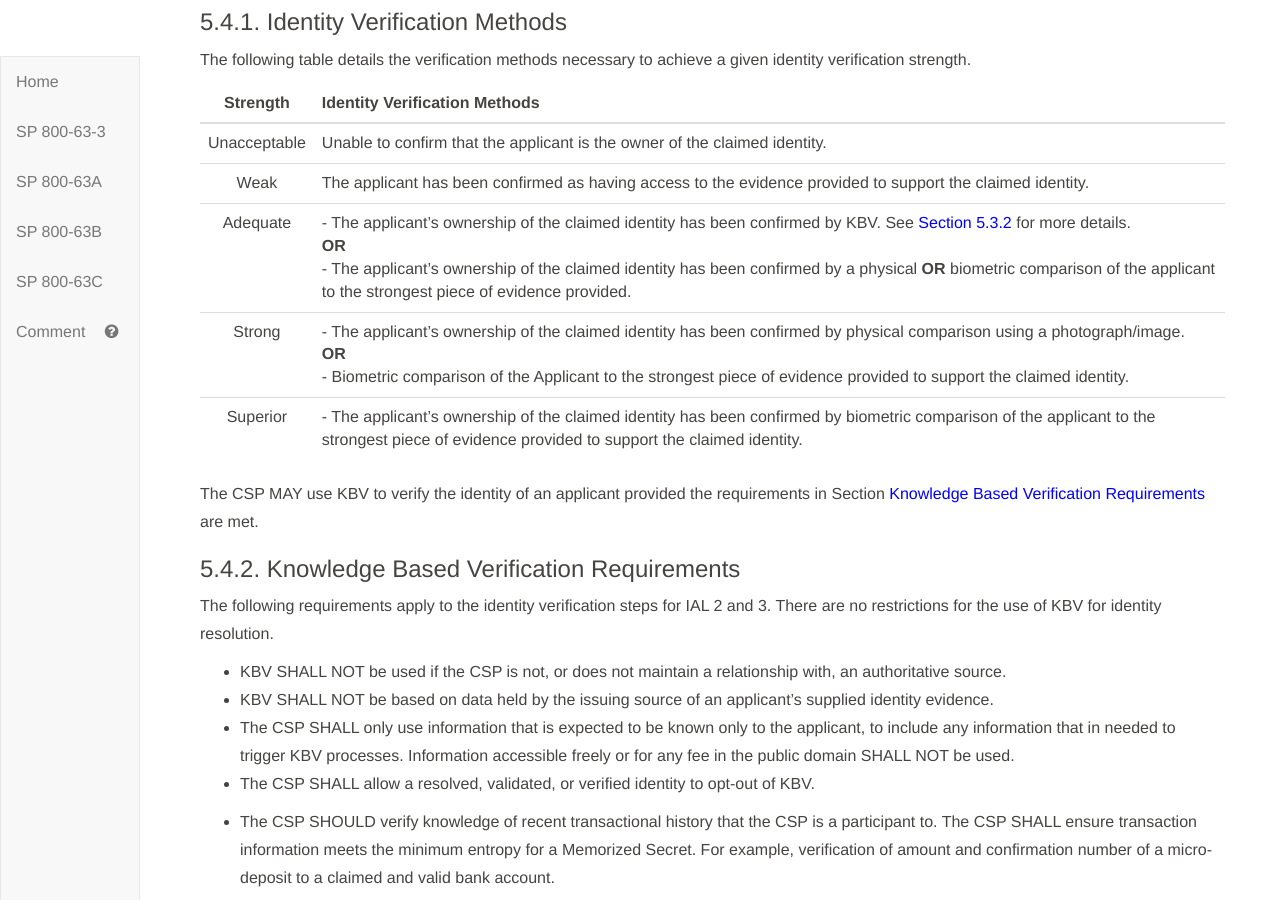
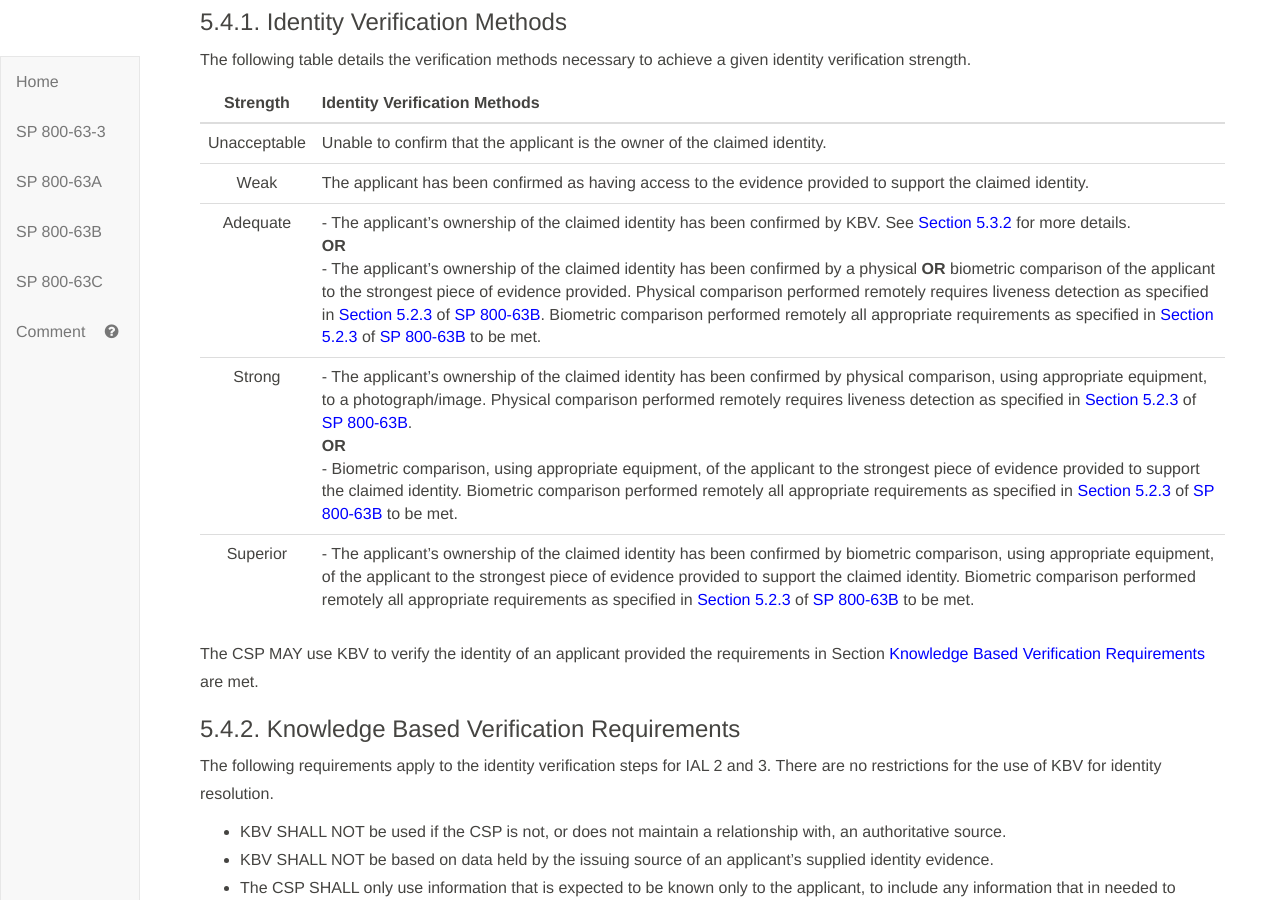
Before and after one commit to usnistgov/800-63-3, a Jekyll site: the page built from sp800-63a.md, in a window 1280 px wide and 900 px high, scrolled down 22175 px. Built offline with Jekyll 4.4.1, drawn with Linux system fonts in a browser that asks for light colours.

Commit message:
Update to verification section
Made it clear that remote physical and biometric comparison can be
performed.

```diff
--- a/sp800-63a/sec5_proofing.md
+++ b/sp800-63a/sec5_proofing.md
@@ -65,9 +65,9 @@ The following table details the verification methods necessary to achieve a give
 |:---:|:------------------------------|
 |Unacceptable|Unable to confirm that the applicant is the owner of the claimed identity.|
 |Weak|The applicant has been confirmed as having access to the evidence provided to support the claimed identity.|
-|Adequate|- The applicant’s ownership of the claimed identity has been confirmed by KBV.  See [Section 5.3.2](#kbv)  for more details.<br>**OR**<br>- The applicant’s ownership of the claimed identity has been confirmed by a physical **OR** biometric comparison of the applicant to the strongest piece of evidence provided.|
-|Strong|- The applicant’s ownership of the claimed identity has been confirmed by physical comparison using a photograph/image.<br>**OR**<br>- Biometric comparison of the Applicant to the strongest piece of evidence provided to support the claimed identity.|
-|Superior|- The applicant’s ownership of the claimed identity has been confirmed by biometric comparison of the applicant to the strongest piece of evidence provided to support the claimed identity.|
+|Adequate|- The applicant’s ownership of the claimed identity has been confirmed by KBV.  See [Section 5.3.2](#kbv)  for more details.<br>**OR**<br>- The applicant’s ownership of the claimed identity has been confirmed by a physical **OR** biometric comparison of the applicant to the strongest piece of evidence provided. Physical comparison performed remotely requires liveness detection as specified in [Section 5.2.3](#biometric_use) of [SP 800-63B](#800-63b). Biometric comparison performed remotely all appropriate requirements as specified in [Section 5.2.3](#biometric_use) of [SP 800-63B](#800-63b) to be met. |
+|Strong|- The applicant’s ownership of the claimed identity has been confirmed by physical comparison, using appropriate equipment, to a photograph/image. Physical comparison performed remotely requires liveness detection as specified in [Section 5.2.3](#biometric_use) of [SP 800-63B](#800-63b). <br>**OR**<br>- Biometric comparison, using appropriate equipment, of the applicant to the strongest piece of evidence provided to support the claimed identity. Biometric comparison performed remotely all appropriate requirements as specified in [Section 5.2.3](#biometric_use) of [SP 800-63B](#800-63b) to be met.|
+|Superior|- The applicant’s ownership of the claimed identity has been confirmed by biometric comparison, using appropriate equipment, of the applicant to the strongest piece of evidence provided to support the claimed identity. Biometric comparison performed remotely all appropriate requirements as specified in [Section 5.2.3](#biometric_use) of [SP 800-63B](#800-63b) to be met.|
 
 The CSP MAY use KBV to verify the identity of an applicant provided the requirements in Section [Knowledge Based Verification Requirements](#kbv) are met.
 
```
